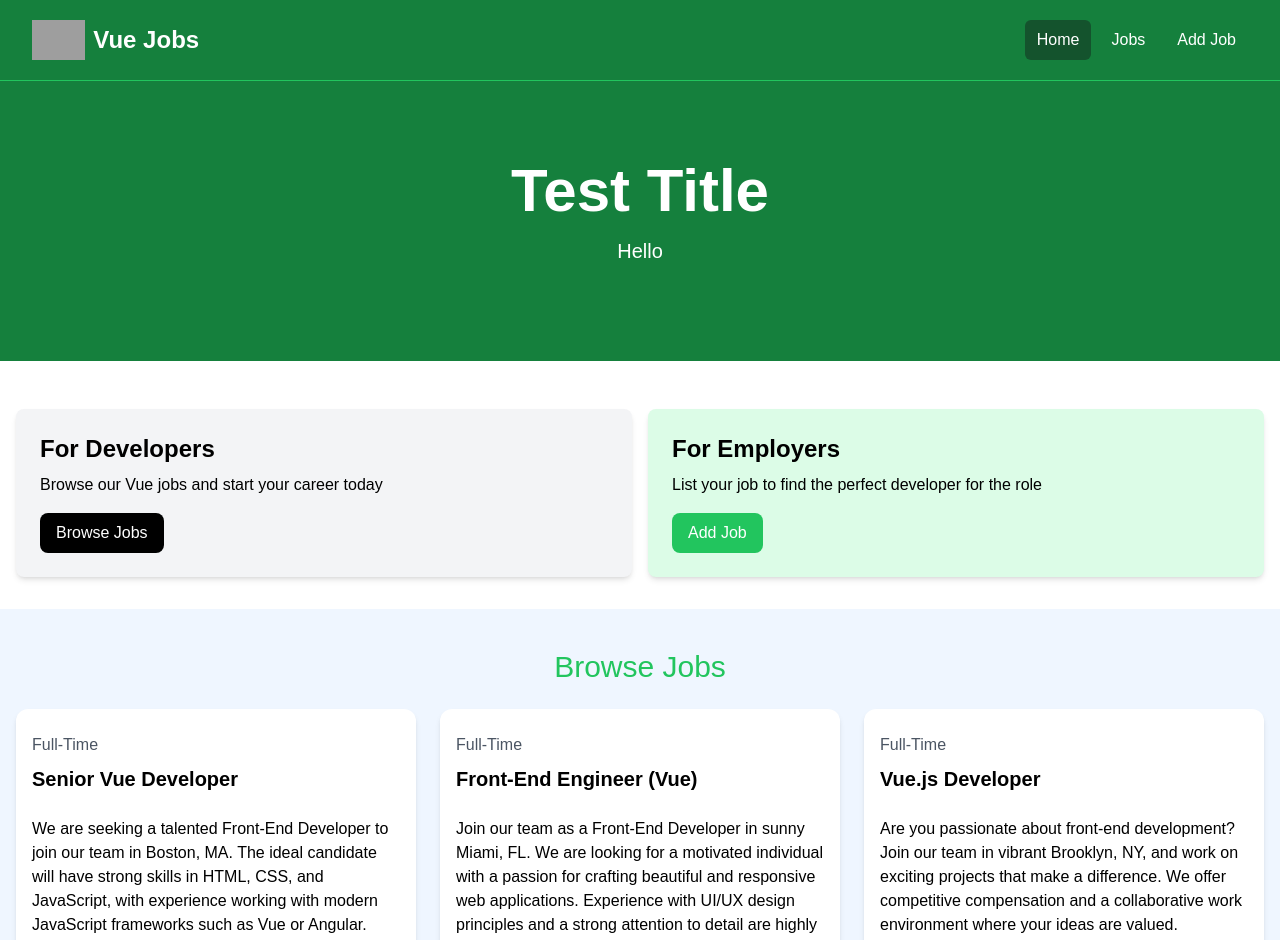
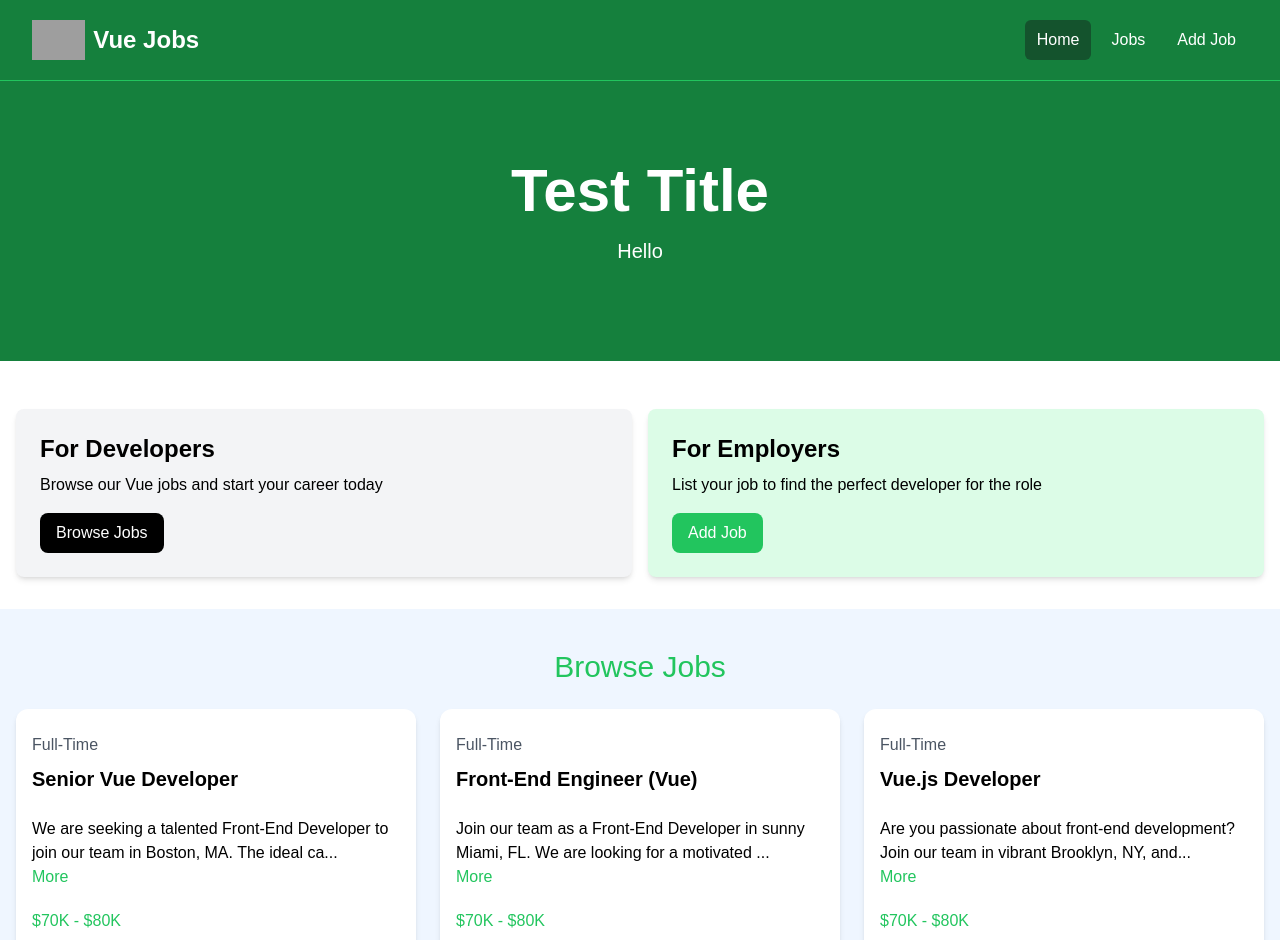
Before and after one commit to syukranDev/vue_playground, a Vue app: page / in a window 1280 px wide. Shown: the top 940 px of the page. Built offline with nearby package versions, Linux system fonts and the light colour scheme; grey boxes are pictures that could not be loaded.

Commit message:
new changes

```diff
--- a/package.json
+++ b/package.json
@@ -9,6 +9,7 @@
     "preview": "vite preview"
   },
   "dependencies": {
+    "primeicons": "^7.0.0",
     "vue": "^3.5.13"
   },
   "devDependencies": {
--- a/src/components/JobListingSingle.vue
+++ b/src/components/JobListingSingle.vue
@@ -1,8 +1,24 @@
 <script setup>
-import { defineProps } from 'vue';
+import { defineProps, ref, computed } from 'vue';
 
-defineProps({
+const props = defineProps({
     job: Object
+})
+
+const showFullDescription = ref(false);
+
+const toggleFullDescription = () => {
+  showFullDescription.value = !showFullDescription.value
+}
+
+const truncatedDescription = computed(() => {
+  let description = props.job.description;
+
+  if (!showFullDescription.value) {
+    description = description.substring(0,90) + '...'
+  }
+
+  return description;
 })
 
 </script>
@@ -16,7 +32,12 @@
         </div>
 
         <div class="mb-5">
-               {{  job.description }}
+          <div>
+            {{  truncatedDescription }}
+          </div>
+          <button @click="toggleFullDescription" class="text-green-500 hover:text-green-600">
+          {{showFullDescription ? 'Less' : 'More' }}
+          </button>
         </div>
 
         <h3 class="text-green-500 mb-2">{{ job.salary }}</h3>
@@ -25,7 +46,7 @@
 
         <div class="flex flex-col lg:flex-row justify-between mb-4">
           <div class="text-orange-700 mb-3">
-                  <i class="fa-solid fa-location-dot text-lg"></i>
+            <i class="pi pi-map-marker text-orange-500"></i>
             {{ job.location }}
           </div>
           <a
--- a/src/main.js
+++ b/src/main.js
@@ -1,5 +1,6 @@
 import { createApp } from 'vue'
 import './assets/main.css'
+import 'primeicons/primeicons.css';
 import App from './App.vue'
 
 createApp(App).mount('#app')
```
Also changed, not shown: 1 other file (tests, documents, lock files or other folders). Lines whose indentation alone changed are shown as unchanged.
